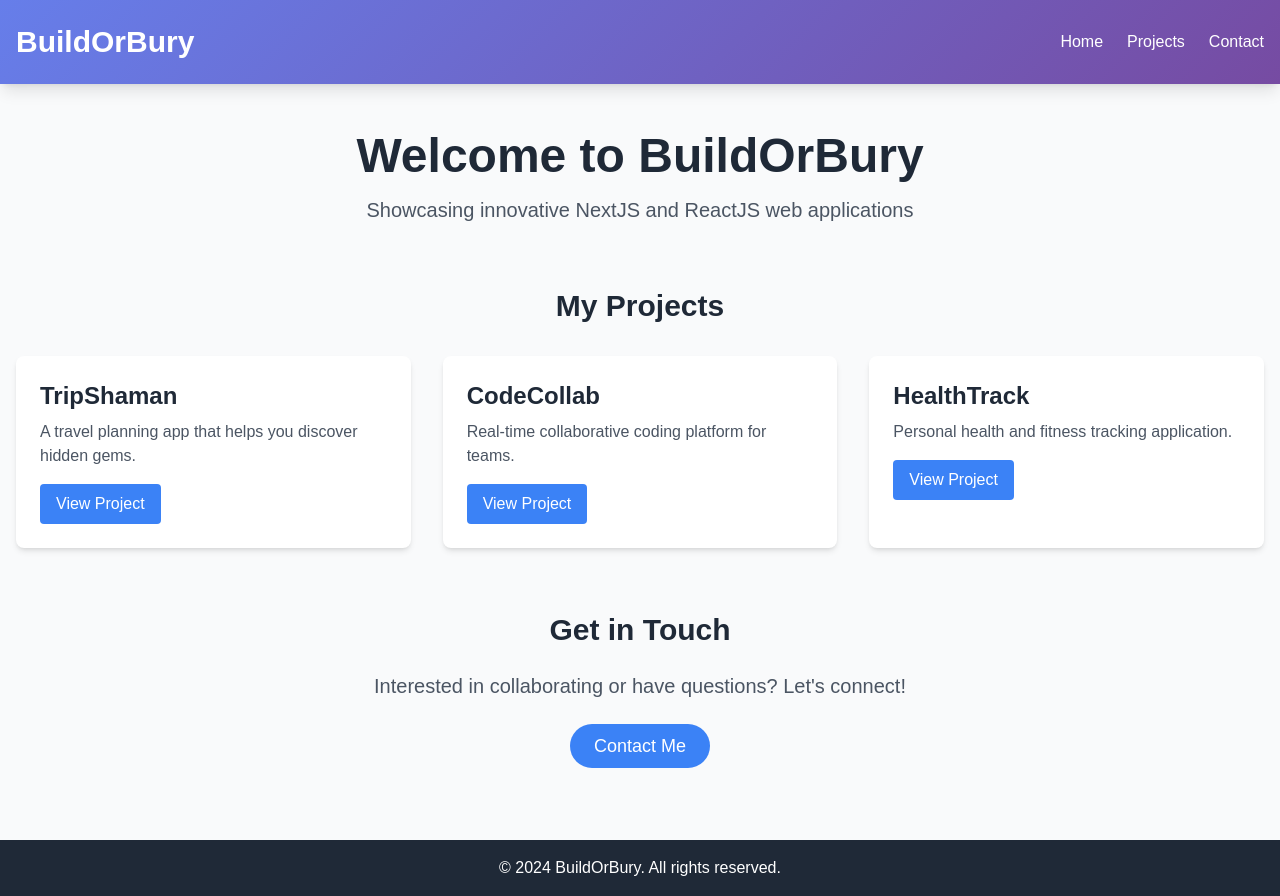
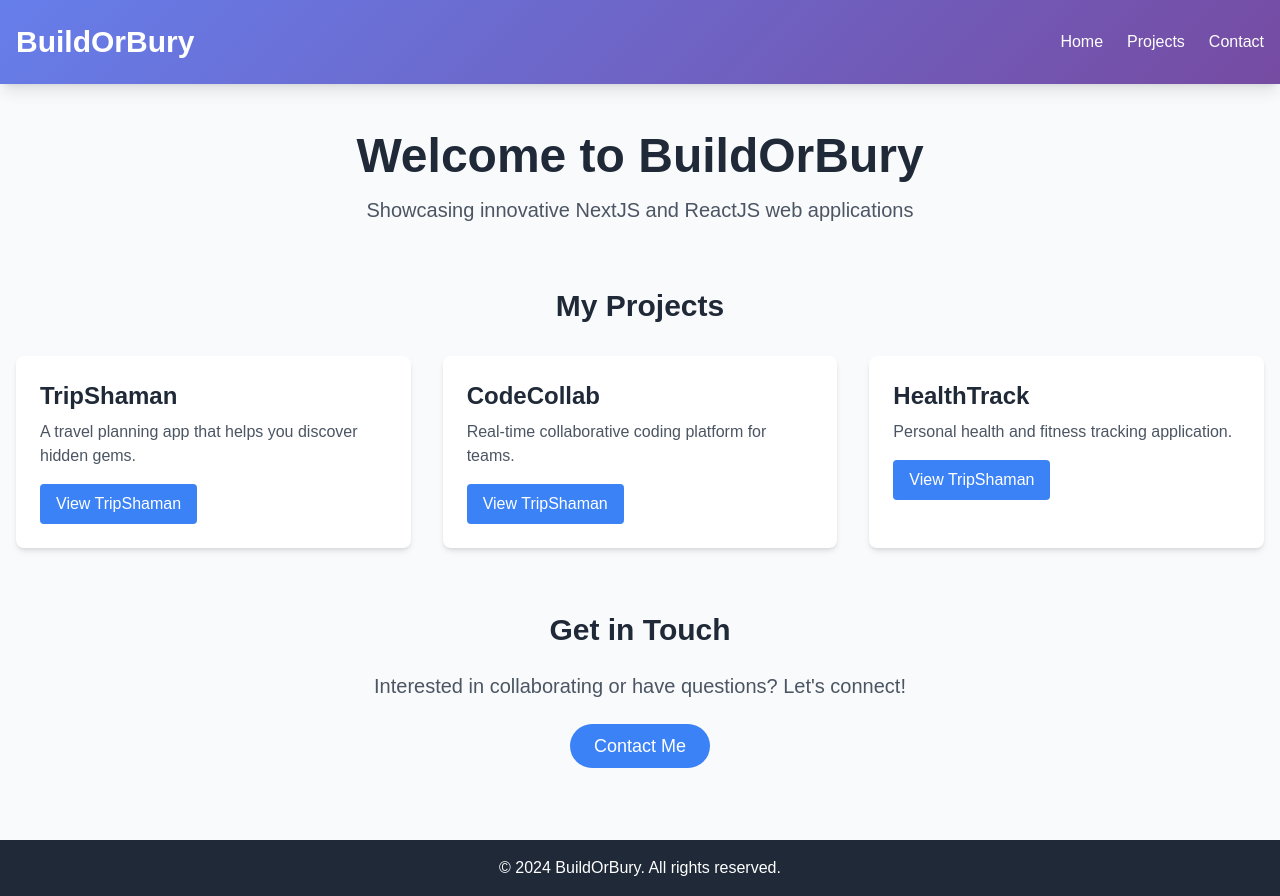
Before and after one commit to chezbro/buildorbury, a Next.js app: page / in a window 1280 px wide. Built offline with nearby package versions, Linux system fonts and the light colour scheme.

Commit message:
deploy for vercel

```diff
--- a/app/components/ProjectCard.js
+++ b/app/components/ProjectCard.js
@@ -7,10 +7,10 @@ const ProjectCard = ({ title, description, slug }) => {
         <h3 className="text-2xl font-semibold mb-2 text-gray-800">{title}</h3>
         <p className="text-gray-600 mb-4">{description}</p>
         <Link
-          href={`/projects/${slug}`}
+          href="/tripshaman"
           className="inline-block bg-blue-500 text-white py-2 px-4 rounded hover:bg-blue-600 transition-colors"
         >
-          View Project
+          View TripShaman
         </Link>
       </div>
     </div>
--- a/next.config.mjs
+++ b/next.config.mjs
@@ -1,4 +1,13 @@
 /** @type {import('next').NextConfig} */
-const nextConfig = {};
+const nextConfig = {
+    async rewrites() {
+      return [
+        {
+          source: '/tripshaman/:path*',
+          destination: 'https://tripshaman-n5an.vercel.app//:path*',
+        },
+      ];
+    },
+  };
 
-export default nextConfig;
+  export default nextConfig;
```
